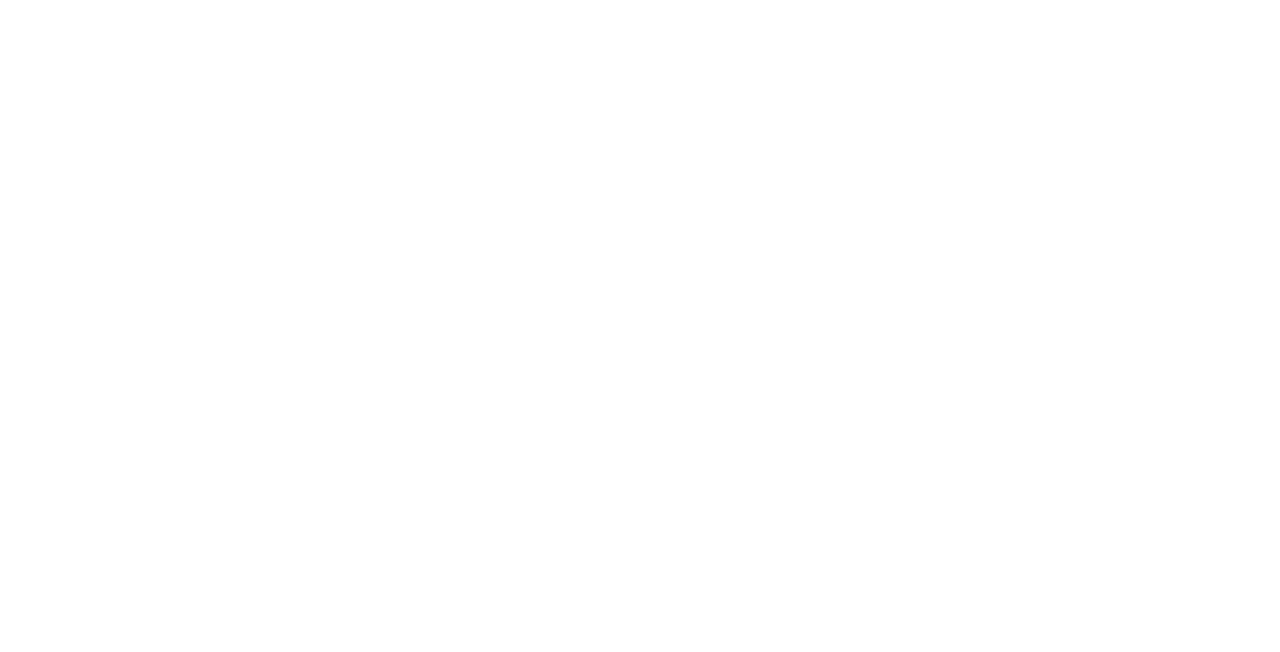
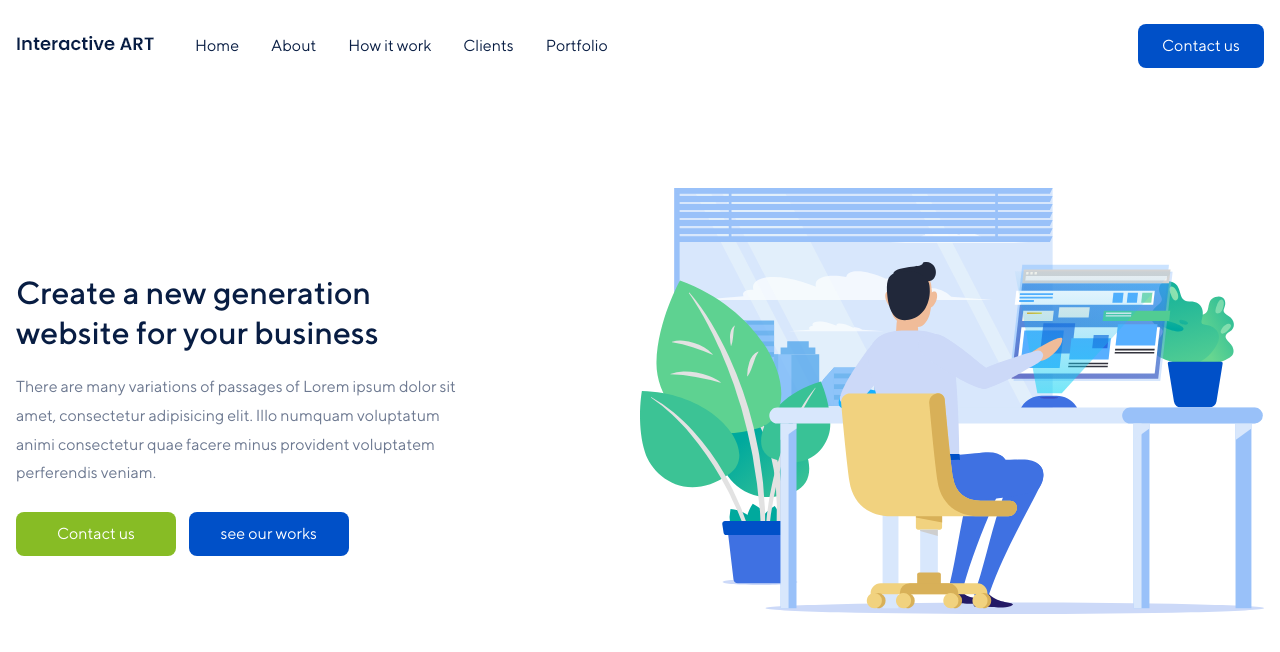
Before and after one commit to FatemehNilchi/project-for-flex-box, a plain HTML site: page index.html in a window 1280 px wide. Drawn offline with Linux system fonts and the light colour scheme.

Commit message:
make header part

```diff
--- a/index.html
+++ b/index.html
@@ -12,7 +12,67 @@
     <link rel="stylesheet" href="styles/app.css" />
   </head>
   <body>
-
+    <div class="container">
+      <header class="header">
+        <section class="header-top">
+          <nav class="nav">
+            <div class="nav-logo">
+              <img
+                src="images/Interactive-ART.png"
+                alt="Logo"
+                class="nav-logo__img"
+              />
+            </div>
+            <ul class="menu">
+              <li class="menu__item">
+                <a href="#" class="menu__link">Home</a>
+              </li>
+              <li class="menu__item">
+                <a href="#" class="menu__link">About</a>
+              </li>
+              <li class="menu__item">
+                <a href="#" class="menu__link">How it work</a>
+              </li>
+              <li class="menu__item">
+                <a href="#" class="menu__link">Clients</a>
+              </li>
+              <li class="menu__item">
+                <a href="#" class="menu__link">Portfolio</a>
+              </li>
+            </ul>
+          </nav>
+          <a href="#" class="header__link">Contact us</a>
+        </section>
+        <section class="header-bottom">
+          <div class="header-content">
+            <div class="header-content__left">
+              <div class="header-content__wrapper">
+                <h1 class="header-content__title">
+                  Create a new generation website for your business
+                </h1>
+                <p class="header-content__text">
+                  There are many variations of passages of Lorem ipsum dolor sit
+                  amet, consectetur adipisicing elit. Illo numquam voluptatum
+                  animi consectetur quae facere minus provident voluptatem
+                  perferendis veniam.
+                </p>
+                <div class="header-content__links">
+                  <a href="#" class="header-content__link">Contact us</a>
+                  <a href="#" class="header-content__link">see our works</a>
+                </div>
+              </div>
+            </div>
+            <div class="header-content__right">
+              <img
+                src="images/header-img.svg"
+                class="header-content__img"
+                alt="header image"
+              />
+            </div>
+          </div>
+        </section>
+      </header>
+    </div>
     <script src="scripts/app.js"></script>
   </body>
 </html>
--- a/styles/app.css
+++ b/styles/app.css
@@ -202,10 +202,125 @@ template {
 
 /* Start Project */
 
+html {
+  box-sizing: border-box;
+}
 
+*,
+*:before,
+*:after {
+  box-sizing: inherit;
+}
 
+body {
+  font-family: "TTNorms";
+}
 
+.container {
+  max-width: 80rem;
+  margin-right: auto;
+  margin-left: auto;
+  padding-right: 1rem;
+  padding-left: 1rem;
+}
 
+/* بخش بالایی هدر صفحه */
+
+.header {
+}
+
+.header-top {
+  display: flex;
+  justify-content: space-between;
+  align-items: center;
+  padding: 1.5rem 0;
+}
+
+.nav {
+  display: flex;
+  align-items: center;
+}
+
+.nav-logo {
+  margin-right: 1.5rem;
+}
+
+.nav-logo__img {
+}
+
+.menu {
+  list-style-type: none;
+  padding-left: 0;
+  margin: 0;
+  display: flex;
+}
+
+.menu__item {
+}
+
+.menu__link {
+  text-decoration: none;
+  color: #081d43;
+  padding: 0 1rem;
+}
+
+.header__link {
+  background-color: #0050c8;
+  color: #fff;
+  text-decoration: none;
+  padding: 0.8rem 1.5rem;
+  border-radius: 0.5rem;
+}
+
+/* بخش پایینی هدر صفحه */
+
+.header-bottom {
+  margin-top: 6rem;
+}
+.header-content {
+  display: flex;
+  align-items: center;
+}
+.header-content__left {
+  flex-basis: 50%;
+}
+.header-content__right {
+  flex-basis: 50%;
+}
+.header-content__wrapper {
+  max-width: 28rem;
+}
+.header-content__title {
+  color: #081d43;
+  font-family: "TTNorms Medium";
+  font-weight: normal;
+  line-height: 2.5rem;
+}
+.header-content__text {
+  color: #6c7890;
+  line-height: 1.8rem;
+}
+.header-content__links {
+  display: flex;
+  margin-top: 1.5rem;
+}
+.header-content__link {
+  background-color: #0050c8;
+  color: #fff;
+  text-decoration: none;
+  padding: 0.8rem 1.5rem;
+  border-radius: 0.5rem;
+  margin-right: 0.8rem;
+  display: block;
+  width: 10rem;
+  text-align: center;
+}
+.header-content__link:nth-child(1) {
+  background-color: #87bc25;
+}
+.header-content__img {
+  width: 100%;
+}
 
 /* Project Responsive */
 
```
Lines whose indentation alone changed are shown as unchanged.
